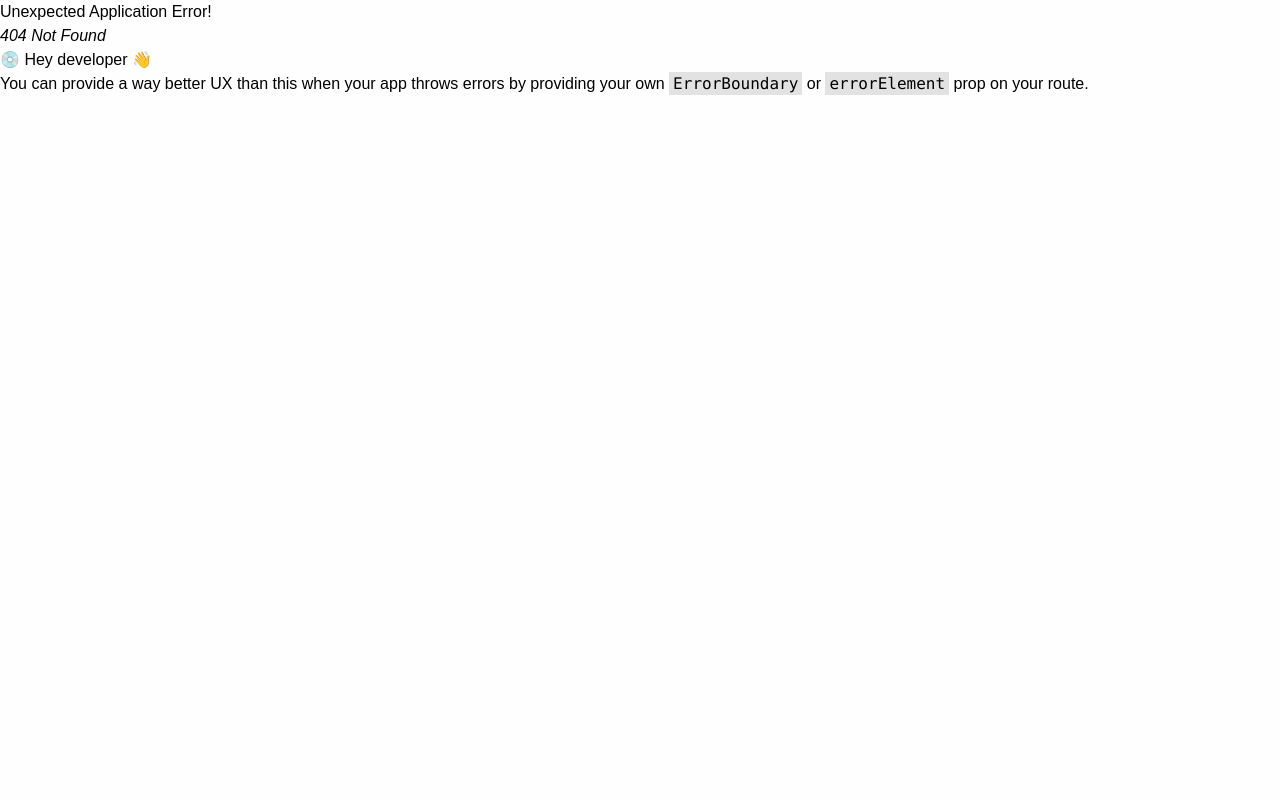
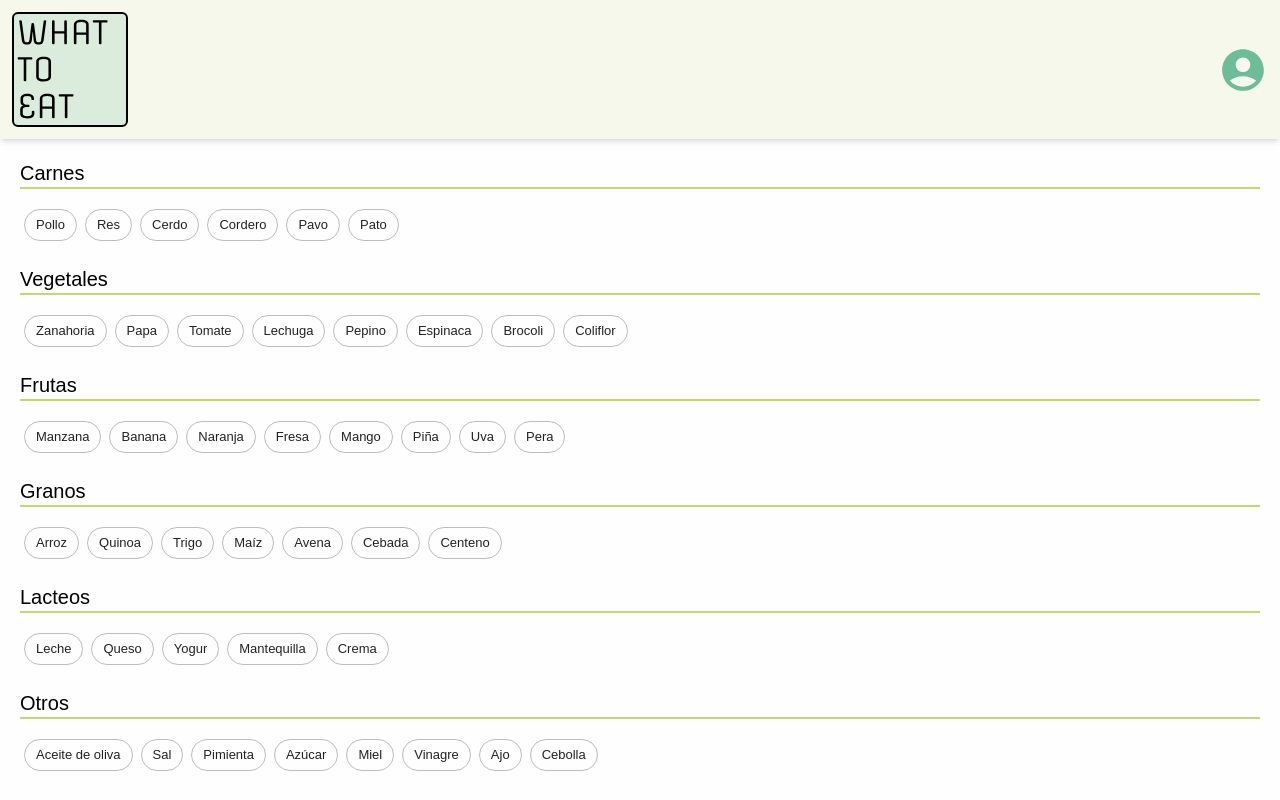
Before and after one commit to ImLauraGS/what-to-eat-frontend, a React (Vite) app: page /search in a window 1280 px wide. Before the commit this address had no page. Shown: the top 800 px of the page. Built offline with nearby package versions, Linux system fonts and the light colour scheme; no server answers.

Commit message:
fetch recipes done

```diff
--- a/src/components/Header.jsx
+++ b/src/components/Header.jsx
@@ -1,13 +1,19 @@
 import React, { useState } from 'react';
 import Navbar from './Navbar';
 import { useUser } from '../context/userContext';
+import { useNavigate } from 'react-router-dom';
 
 export default function Header() {
     const { user } = useUser();
+    const navigate = useNavigate();
     const [navbarVisible, setNavbarVisible] = useState(false);
 
     const toggleNavbar = () => {
         setNavbarVisible(!navbarVisible);
+    };
+
+    const handleButtonClick = () => {
+          navigate('/search')
     };
 
     return (
@@ -16,7 +22,7 @@ export default function Header() {
                 <a href="/"><img src="./logo-lg.svg" alt="logo What to Eat" /></a>
                 <ul className='flex justify-end gap-2 items-center'>
                     {user && (
-                        <li onClick={toggleNavbar}>
+                        <li onClick={handleButtonClick}>
                             <img src="/subway_search.svg" alt="Search" />
                         </li>
                     )}
--- /dev/null
+++ b/src/components/Pill.jsx
@@ -0,0 +1,16 @@
+import React from 'react'
+
+export default function Pill({text}) {
+    text = 'pollo'
+
+  return (
+    <>
+    <label className='flex items-center justify-center text-center border-4 border-bg-dark-green rounded-2xl p-2' htmlFor="">
+        {text}
+        <input className='appearance-none checked:bg-blue-500' type='radio'/>
+    </label>
+
+    </>
+
+  )
+}
--- /dev/null
+++ b/src/components/RecipeCard.jsx
@@ -0,0 +1,7 @@
+import React from 'react'
+
+export default function RecipeCard() {
+  return (
+    <div>RecipeCard</div>
+  )
+}
--- /dev/null
+++ b/src/context/ingredientsContext.jsx
@@ -0,0 +1,16 @@
+import React, { createContext, useState } from 'react';
+import ingredientsData from '../data/ingredients.json';
+
+export const IngredientsContext = createContext();
+
+const IngredientsProvider = ({ children }) => {
+    const [ingredients, setIngredients] = useState(ingredientsData);
+
+    return (
+        <IngredientsContext.Provider value={{ ingredients, setIngredients }}>
+            {children}
+        </IngredientsContext.Provider>
+    );
+};
+
+export default IngredientsProvider;
--- /dev/null
+++ b/src/context/recipeContext.jsx
@@ -0,0 +1,40 @@
+import React, { createContext, useContext, useState, useEffect } from 'react';
+import recipeApi from '../services/recipeService'; // Importa recipeApi correctamente
+
+const RecipeContext = createContext();
+
+export const useRecipe = () => useContext(RecipeContext);
+
+export const RecipeProvider = ({ children }) => {
+    const [recipes, setRecipes] = useState([]);
+    const api = recipeApi(); // Inicializa el API de recetas
+
+    useEffect(() => {
+        const fetchRecipes = async () => {
+            try {
+                const data = await api.getRecipes();
+                setRecipes(data);
+            } catch (error) {
+                console.error('Error fetching recipes:', error);
+            }
+        };
+
+        fetchRecipes();
+    }, []);
+
+    const fetchRecipe = async (recipeId) => {
+        try {
+            const data = await api.getRecipe(recipeId);
+            return data;
+        } catch (error) {
+            console.error(`Error fetching recipe with ID ${recipeId}:`, error);
+            throw error;
+        }
+    };
+
+    return (
+        <RecipeContext.Provider value={{ recipes, fetchRecipe }}>
+            {children}
+        </RecipeContext.Provider>
+    );
+};
--- /dev/null
+++ b/src/data/ingredients.json
@@ -0,0 +1,58 @@
+{
+
+      "carnes": [
+        "pollo",
+        "res",
+        "cerdo",
+        "cordero",
+        "pavo",
+        "pato"
+      ],
+      "vegetales": [
+        "zanahoria",
+        "papa",
+        "tomate",
+        "lechuga",
+        "pepino",
+        "espinaca",
+        "brocoli",
+        "coliflor"
+      ],
+      "frutas": [
+        "manzana",
+        "banana",
+        "naranja",
+        "fresa",
+        "mango",
+        "piña",
+        "uva",
+        "pera"
+      ],
+      "granos": [
+        "arroz",
+        "quinoa",
+        "trigo",
+        "maíz",
+        "avena",
+        "cebada",
+        "centeno"
+      ],
+      "lacteos": [
+        "leche",
+        "queso",
+        "yogur",
+        "mantequilla",
+        "crema"
+      ],
+      "otros": [
+        "aceite de oliva",
+        "sal",
+        "pimienta",
+        "azúcar",
+        "miel",
+        "vinagre",
+        "ajo",
+        "cebolla"
+      ]
+
+  }
--- /dev/null
+++ b/src/pages/Search.jsx
@@ -0,0 +1,53 @@
+import React, { useContext } from 'react';
+import Chip from '@mui/material/Chip';
+import Stack from '@mui/material/Stack';
+import { IngredientsContext } from '../context/ingredientsContext';
+import { useRecipe } from '../context/recipeContext';
+
+export default function Search() {
+    const { ingredients } = useContext(IngredientsContext);
+    const { recipes } = useRecipe();
+
+
+    const handleClick = (ingredient) => {
+        console.log(ingredient);
+    };
+
+    console.log(recipes)
+
+
+    return (
+        <div className='flex flex-col gap-5 p-5'>
+           {Object.keys(ingredients).map((category, index) => (
+                <div key={index}>
+                    <h3 className='text-xl border-b-2 border-green-btn mb-4'>{category.charAt(0).toUpperCase() + category.slice(1)}</h3>
+                    <Stack direction="row" spacing={1} flexWrap="wrap">
+                        {ingredients[category].map((ingredient) => (
+                            <Chip
+                                key={ingredient}
+                                label={ingredient.charAt(0).toUpperCase() + ingredient.slice(1)}
+                                variant="outlined"
+                                onClick={() => handleClick(ingredient)}
+                                style={{ margin: '4px' }}
+
+                            />
+                        ))}
+                    </Stack>
+                </div>
+
+            ))}
+            <section>
+                <h2 className='text-2xl border-b-2 border-green-btn mb-4'>Recipe List</h2>
+                <ul>
+                    {recipes.map((recipe) => (
+                        <li key={recipe.id}>
+                            <h3>{recipe.title}</h3>
+                            <p>{recipe.description}</p>
+                            {/* Aquí puedes mostrar más detalles de la receta */}
+                        </li>
+                    ))}
+                </ul>
+            </section>
+        </div>
+    );
+}
--- a/src/routes/routes.jsx
+++ b/src/routes/routes.jsx
@@ -5,6 +5,7 @@ import Home from "../pages/Home";
 import Login from "../pages/Login";
 import Register from "../pages/Register";
 import App from "../App";
+import Search from "../pages/Search";
 
 
 export const router = createBrowserRouter([
@@ -24,6 +25,10 @@ export const router = createBrowserRouter([
                 path: "/register",
                 element: <Register />,
             },
+            {
+                path: "/search",
+                element: <Search />,
+            },
         ],
     },
 ]);
--- /dev/null
+++ b/src/services/recipeService.js
@@ -0,0 +1,50 @@
+import axios from "axios";
+
+axios.defaults.headers.post["Content-Type"] = "application/json";
+axios.defaults.headers.post["Accept"] = "application/json";
+
+const api = axios.create({
+    baseURL: 'http://127.0.0.1:8000/api',
+});
+
+api.interceptors.request.use(
+    (config) => {
+        const token = localStorage.getItem('token');
+        if (token) {
+            config.headers.Authorization = `Bearer ${token}`;
+        }
+        return config;
+    },
+    (error) => {
+        return Promise.reject(error);
+    }
+);
+
+export const recipeApi = () => {
+    const getRecipes = async () => {
+        try {
+            const response = await api.get('/recipes');
+            return response.data;
+        } catch (error) {
+            console.error('Error fetching recipes:', error);
+            throw error;
+        }
+    };
+
+    const getRecipe = async (recipeId) => {
+        try {
+            const response = await api.get(`/recipe/${recipeId}`);
+            return response.data;
+        } catch (error) {
+            console.error(`Error fetching recipe with ID ${recipeId}:`, error);
+            throw error;
+        }
+    };
+
+    return {
+        getRecipes,
+        getRecipe,
+    };
+};
+
+export default recipeApi;  // Asegúrate de exportar el servicio por defecto
```
Also changed, not shown: src/main.jsx (+10 -5 lines).
